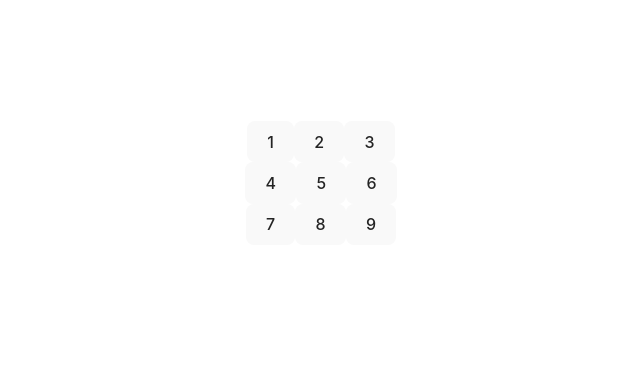
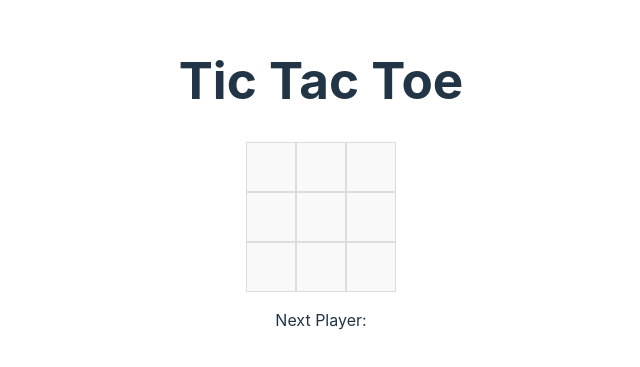
Before and after one commit to DwimaGB/Tic-Tac-Toe, a React (Vite) app: page / in a window 1280 px wide. Shown: the part 217-584 px from the top of the page, without its empty margins (319-959 px from the left). Built offline with nearby package versions, Linux system fonts and the light colour scheme.

Commit message:
update gameboard

```diff
--- a/src/App.css
+++ b/src/App.css
@@ -1,6 +1,8 @@
 #root {
   max-width: 1280px;
   margin: 0 auto;
-  padding: 2rem;
-  text-align: center;
+
+  display: flex;
+  flex-direction: column;
+  place-items: center;
 }
--- a/src/App.jsx
+++ b/src/App.jsx
@@ -1,10 +1,16 @@
 import { useState } from 'react';
-import Square from './components/Square';
-import Board from './components/Board';
+import GameBoard from './components/GameBoard';
 import './App.css';
 
 export default function App() {
 
-  return <Board></Board>
+
+  return (
+    <>
+      <h1>Tic Tac Toe</h1>
+      <GameBoard></GameBoard>
+    </>
+
+  );
 
 }
--- a/src/components/Board.jsx
+++ /dev/null
@@ -1,23 +0,0 @@
-import Square from "./Square";
-
-export default function Board() {
-    return (
-        <>
-            <div className="board-row">
-                <Square value={1}></Square>
-                <Square value={2}></Square>
-                <Square value={3}></Square>
-            </div>
-            <div className="board-row">
-                <Square value={4}></Square>
-                <Square value={5}></Square>
-                <Square value={6}></Square>
-            </div>
-            <div className="board-row">
-                <Square value={7}></Square>
-                <Square value={8}></Square>
-                <Square value={9}></Square>
-            </div>
-        </>
-    );
-}
--- /dev/null
+++ b/src/components/GameBoard.css
@@ -0,0 +1,4 @@
+
+.board-row{
+    display: flex;
+}
--- /dev/null
+++ b/src/components/GameBoard.jsx
@@ -0,0 +1,37 @@
+import { useState } from "react";
+import Square from "./Square";
+import GameStatus from "./GameStatus";
+import './GameBoard.css';
+
+export default function GameBoard() {
+
+    const [playerMoves, setPlayerMoves] = useState(Array(9).fill(null));
+
+    const updateBoard = index=>{
+        const newPlayerMoves = [...playerMoves];
+        newPlayerMoves[index] = 'X';
+        setPlayerMoves(newPlayerMoves);
+    }
+
+    return (
+        <>
+            <div className="board-row">
+                <Square value={playerMoves[0]} updateBoard={()=> updateBoard(0)}></Square>
+                <Square value={playerMoves[1]} updateBoard={()=> updateBoard(1)}></Square>
+                <Square value={playerMoves[2]} updateBoard={()=> updateBoard(2)}></Square>
+            </div>
+            <div className="board-row">
+                <Square value={playerMoves[3]} updateBoard={()=> updateBoard(3)}></Square>
+                <Square value={playerMoves[4]} updateBoard={()=> updateBoard(4)}></Square>
+                <Square value={playerMoves[5]} updateBoard={()=> updateBoard(5)}></Square>
+            </div>
+            <div className="board-row">
+                <Square value={playerMoves[6]} updateBoard={()=> updateBoard(6)}></Square>
+                <Square value={playerMoves[7]} updateBoard={()=> updateBoard(7)}></Square>
+                <Square value={playerMoves[8]} updateBoard={()=> updateBoard(8)}></Square>
+            </div>
+
+            <GameStatus></GameStatus>
+        </>
+    );
+}
--- /dev/null
+++ b/src/components/GameStatus.jsx
@@ -0,0 +1,5 @@
+
+export default function GameStatus(props){
+
+    return <p>Next Player: {props.playerMove}</p>
+}
--- a/src/components/Square.jsx
+++ b/src/components/Square.jsx
@@ -1,3 +1,7 @@
+import { useState } from "react"
+
 export default function Square(props){
-    return <button>{props.value}</button>
+
+
+    return <button onClick={props.updateBoard}>{props.value}</button>
 }
--- a/src/index.css
+++ b/src/index.css
@@ -1,17 +1,16 @@
+*{
+  box-sizing: border-box;
+}
+
 :root {
   font-family: Inter, system-ui, Avenir, Helvetica, Arial, sans-serif;
   line-height: 1.5;
   font-weight: 400;
 
-  color-scheme: dark;
+  color-scheme: light dark;
   color: rgba(255, 255, 255, 0.87);
-  background-color: #242424;
+  background-color: #333;
 
-  font-synthesis: none;
-  text-rendering: optimizeLegibility;
-  -webkit-font-smoothing: antialiased;
-  -moz-osx-font-smoothing: grayscale;
-  -webkit-text-size-adjust: 100%;
 }
 
 a {
@@ -37,8 +36,9 @@ h1 {
 }
 
 button {
-  border-radius: 8px;
-  border: 1px solid transparent;
+  width: 50px;
+  height: 50px;
+  border: 1px solid #ddd;
   padding: 0.6em 1.2em;
   font-size: 1em;
   font-weight: 500;
```
